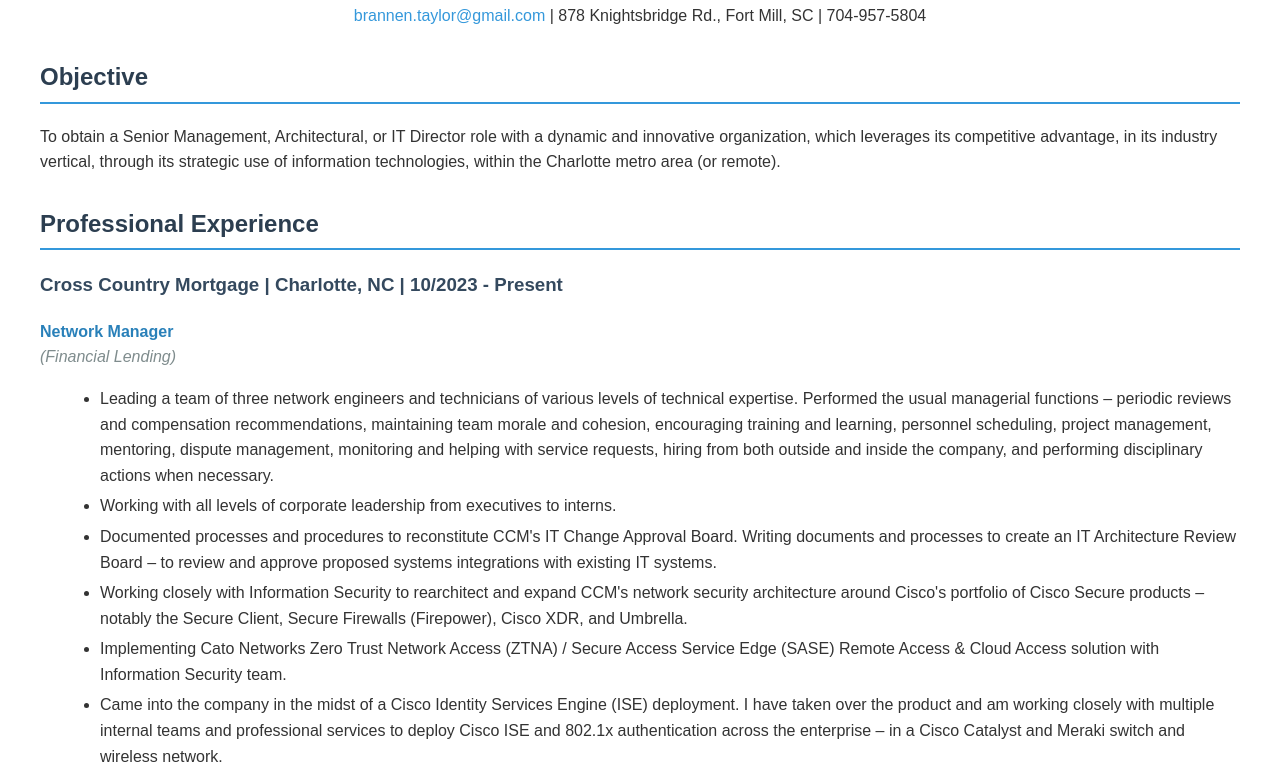
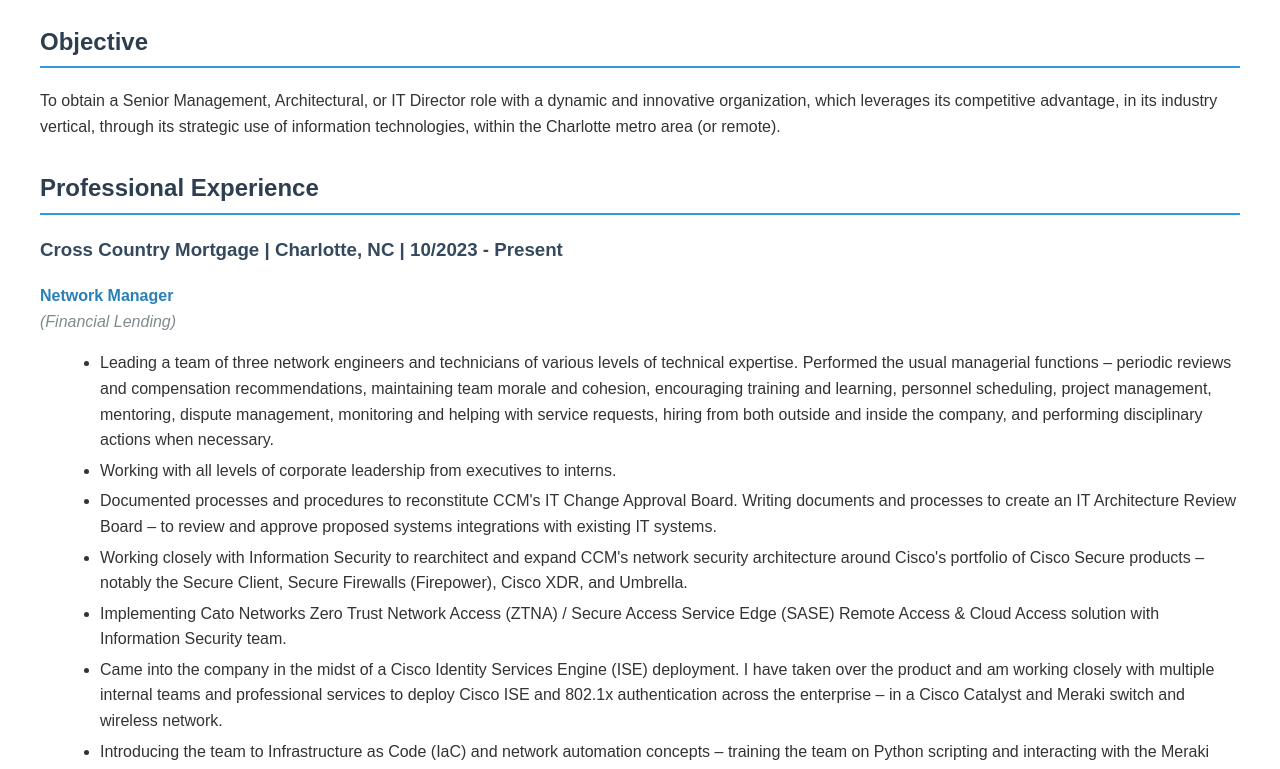
Before and after one commit to brannentaylor/brannentaylor.github.io, a plain HTML site: page index.html in a window 1280 px wide. Shown: the part 100-869 px from the top of the page. Drawn offline with Linux system fonts and the light colour scheme.

Commit message:
remove pii

```diff
--- a/index.html
+++ b/index.html
@@ -86,9 +86,6 @@
 <body>
     <div class="header">
         <h1>W. Brannen Taylor</h1>
-        <div class="contact-info">
-            <a href="mailto:brannen.taylor@gmail.com">brannen.taylor@gmail.com</a> | 878 Knightsbridge Rd., Fort Mill, SC | 704-957-5804
-        </div>
     </div>
 
     <h2>Objective</h2>
```
